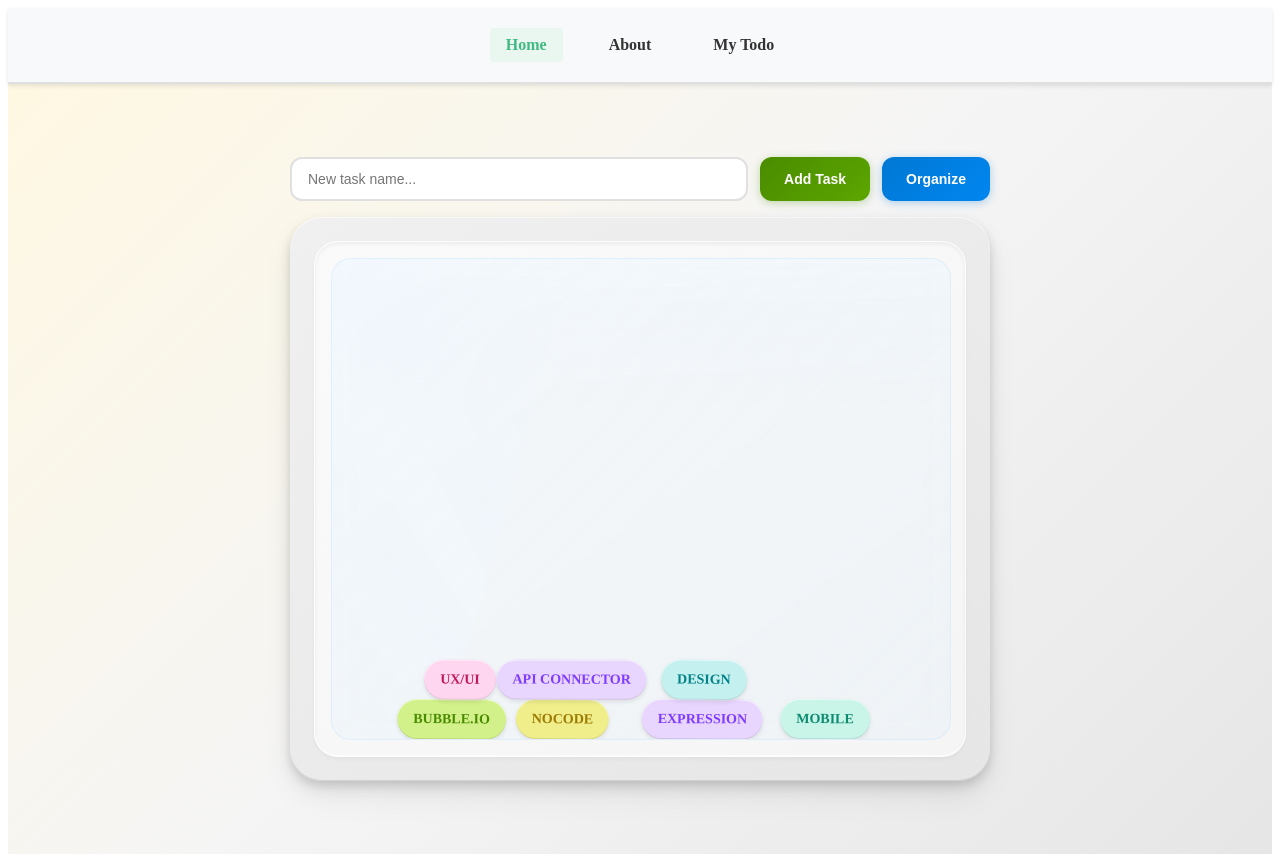
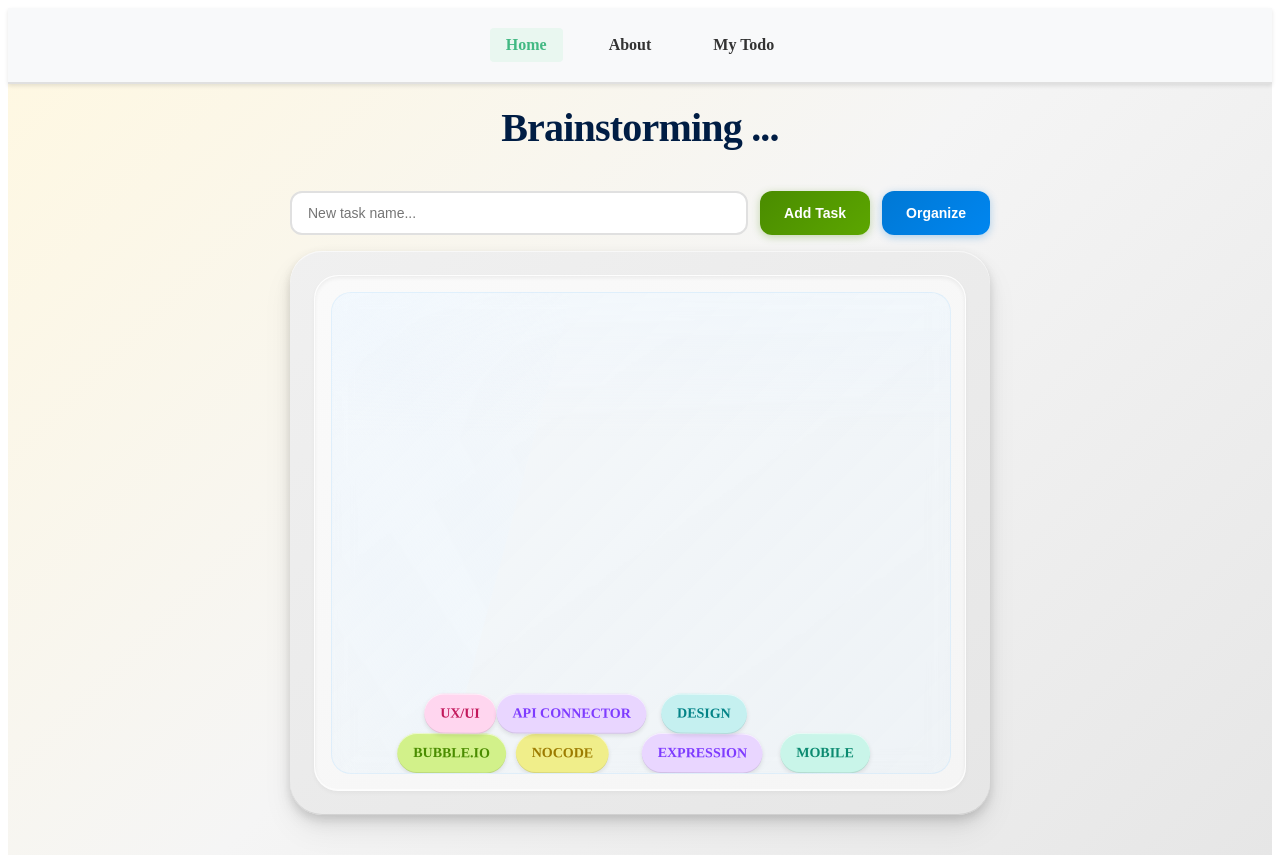
Before and after one commit to drissnafii/todolist-Vue, a Vue app: page / in a window 1280 px wide. Built offline with nearby package versions, Linux system fonts and the light colour scheme; the HTML template or start-up script is replaced by a standard one.

Commit message:
feat: Add 'Brainstorming' page title and remove automatic uppercasing for task input.

```diff
--- a/src/components/HomePage.vue
+++ b/src/components/HomePage.vue
@@ -4,6 +4,7 @@ import TagCanvas from './TagCanvas.vue'
 
 <template>
   <div class="home">
+    <h1 class="page-title">Brainstorming ...</h1>
     <TagCanvas />
   </div>
 </template>
@@ -13,7 +14,24 @@ import TagCanvas from './TagCanvas.vue'
   padding: 20px;
   min-height: calc(100vh - 70px);
   display: flex;
+  flex-direction: column;
   align-items: center;
-  justify-content: center;
+  justify-content: flex-start;
+  gap: 20px;
+}
+
+.page-title {
+  font-size: 2.5rem;
+  font-weight: 700;
+  color: #001d44;
+  margin: 0;
+  text-align: center;
+  letter-spacing: -0.02em;
+}
+
+@media (max-width: 640px) {
+  .page-title {
+    font-size: 1.8rem;
+  }
 }
 </style>
--- a/src/components/TagCanvas.vue
+++ b/src/components/TagCanvas.vue
@@ -102,7 +102,7 @@ const setTagRef = (el: Element | ComponentPublicInstance | null, index: number)
 
 // Add new task
 const addTask = async () => {
-  const text = newTaskText.value.trim().toUpperCase()
+  const text = newTaskText.value.trim()
   if (!text) return
 
   const color = getRandomColor()
@@ -612,7 +612,6 @@ watch(tasks, saveTasks, { deep: true })
   padding: 0 16px;
   height: 40px;
   font-size: 14px;
-  text-transform: uppercase;
   font-weight: 600;
   border-radius: 20px;
   z-index: 20;
```
